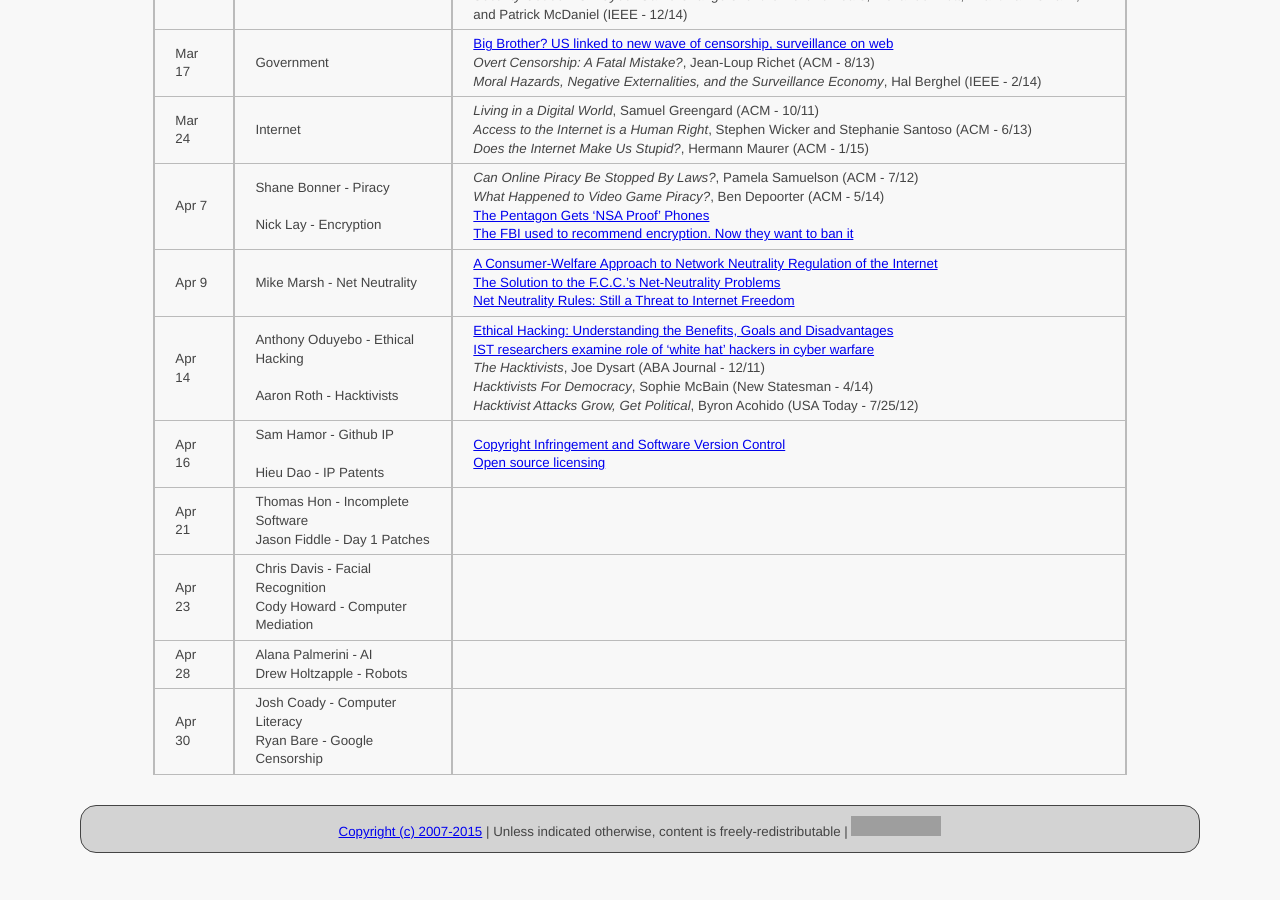
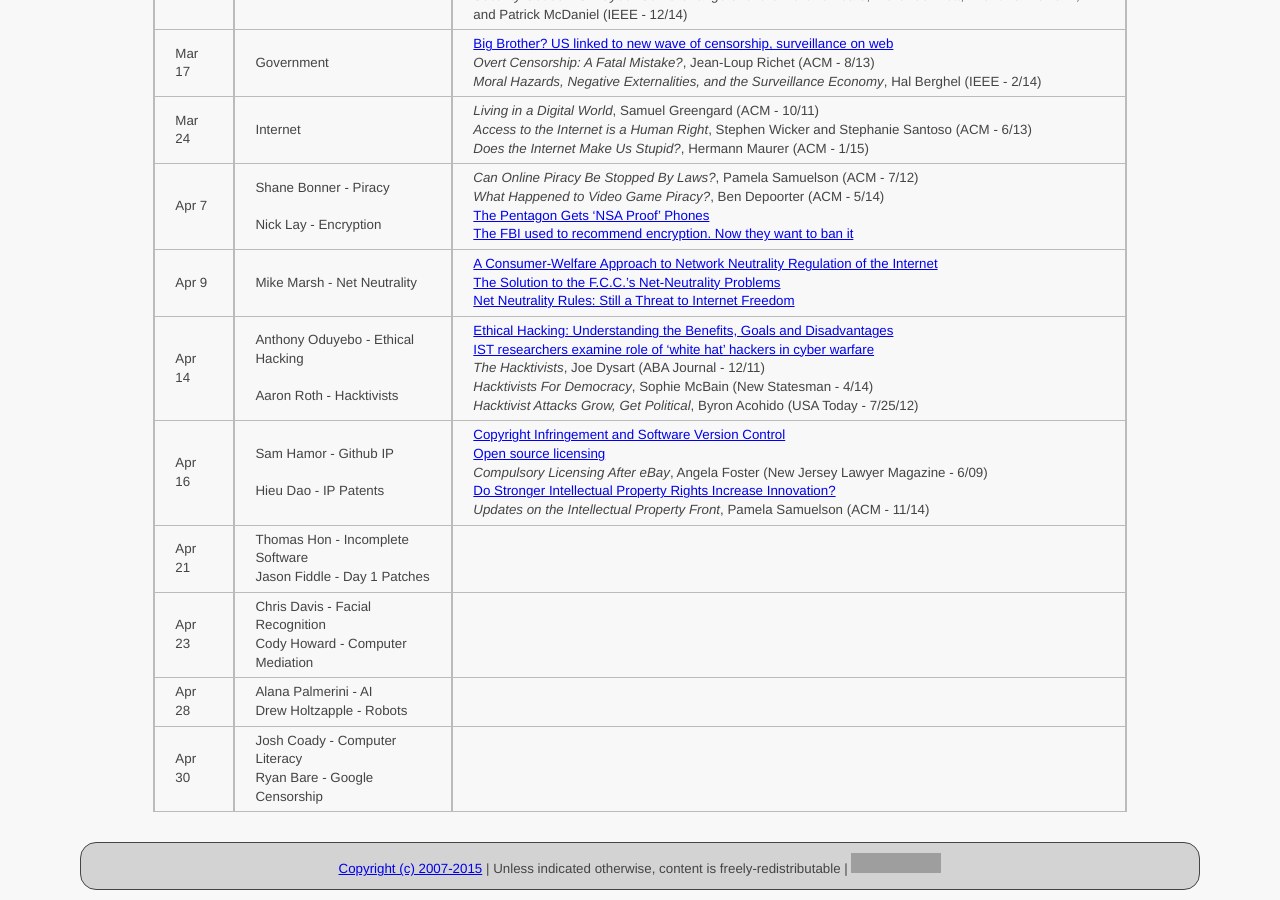
Before and after one commit to ycpcs/cs456-spring2015, a Jekyll site: the page built from schedule/index.md, in a window 1280 px wide and 900 px high, scrolled down 890 px. Built offline with Jekyll 4.4.1, drawn with Linux system fonts in a browser that asks for light colours; Markdown is read by kramdown in place of the engine named in the settings; before the commit the page ends 1753 px from its top, so only the background shows below that; grey boxes are pictures that could not be loaded.

Commit message:
add IP articles
add Hieu's articles

```diff
--- a/schedule/index.md
+++ b/schedule/index.md
@@ -28,7 +28,7 @@ All reading materials can be accessed via [Schmidt Library](http://library.ycp.e
 > Apr 7   | Shane Bonner - Piracy <br /> <br /> Nick Lay - Encryption | *Can Online Piracy Be Stopped By Laws?*, Pamela Samuelson (ACM - 7/12) <br /> *What Happened to Video Game Piracy?*, Ben Depoorter (ACM - 5/14) <br /> [The Pentagon Gets ‘NSA Proof’ Phones](http://pjmedia.com/tatler/2015/04/01/the-pentagon-gets-nsa-proof-phones/) <br /> [The FBI used to recommend encryption. Now they want to ban it](http://www.theguardian.com/commentisfree/2015/mar/28/the-fbi-used-to-recommend-encryption-now-they-want-to-ban-it)|
 > Apr 9   | Mike Marsh - Net Neutrality | [A Consumer-Welfare Approach to Network Neutrality Regulation of the Internet](http://jcle.oxfordjournals.org/content/2/3/349.short) <br /> [The Solution to the F.C.C.’s Net-Neutrality Problems](http://www.newyorker.com/tech/elements/the-solution-to-the-f-c-c-s-net-neutrality-problems) <br /> [Net Neutrality Rules: Still a Threat to Internet Freedom](http://www.heritage.org/research/reports/2014/02/net-neutrality-rules-still-a-threat-to-internet-freedom)|
 > Apr 14   | Anthony Oduyebo - Ethical Hacking <br /> <br /> Aaron Roth - Hacktivists | [Ethical Hacking: Understanding the Benefits, Goals and Disadvantages](http://www.brighthub.com/internet/security-privacy/articles/77412.aspx) <br /> [IST researchers examine role of ‘white hat’ hackers in cyber warfare](http://news.psu.edu/story/341564/2015/01/21/research/ist-researchers-examine-role-‘white-hat’-hackers-cyber-warfare) <br /> *The Hacktivists*, Joe Dysart (ABA Journal - 12/11) <br /> *Hacktivists For Democracy*, Sophie McBain (New Statesman - 4/14) <br /> *Hacktivist Attacks Grow, Get Political*, Byron Acohido (USA Today - 7/25/12)|
-> Apr 16   | Sam Hamor - Github IP <br /> <br /> Hieu Dao - IP Patents | [Copyright Infringement and Software Version Control](http://swipreport.com/copyright-infringement-and-software-version-control/) <br /> [Open source licensing](https://help.github.com/articles/open-source-licensing/)|
+> Apr 16   | Sam Hamor - Github IP <br /> <br /> Hieu Dao - IP Patents | [Copyright Infringement and Software Version Control](http://swipreport.com/copyright-infringement-and-software-version-control/) <br /> [Open source licensing](https://help.github.com/articles/open-source-licensing/) <br /> *Compulsory Licensing After eBay*, Angela Foster (New Jersey Lawyer Magazine - 6/09) <br /> [Do Stronger Intellectual Property Rights Increase Innovation?](http://www.sciencedirect.com/science/article/pii/S0305750X14002630) <br /> *Updates on the Intellectual Property Front*, Pamela Samuelson (ACM - 11/14)|
 > Apr 21   | Thomas Hon - Incomplete Software <br /> Jason Fiddle - Day 1 Patches | |
 > Apr 23   | Chris Davis - Facial Recognition <br /> Cody Howard - Computer Mediation | |
 > Apr 28   | Alana Palmerini - AI <br /> Drew Holtzapple - Robots | |
```
